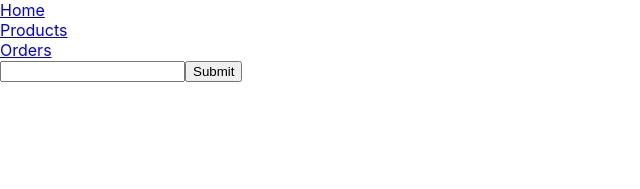
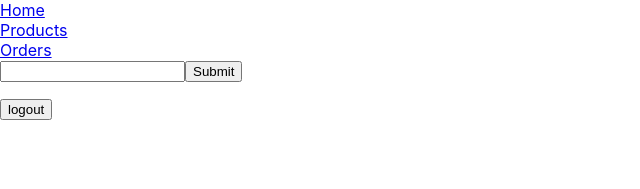
Before and after one commit to goldrunnercode/CPSC-471-Final-Project, a React (Create React App) app in the folder WebApp/my-app/: page / in a window 1280 px wide. Shown: the top 189 px of the page, without its empty margins (0-640 px from the left). Built offline with nearby package versions, Linux system fonts and the light colour scheme.

Commit message:
adding logout functionality

```diff
--- a/WebApp/my-app/src/Pages/Home.js
+++ b/WebApp/my-app/src/Pages/Home.js
@@ -12,7 +12,13 @@ function Home() {
   const handleSubmit = (event) => {
     event.preventDefault()
     setDisplay(text)
+    localStorage.setItem('user', text)
   }
+  const handleLogout = () => {
+    setText("");
+    setDisplay("");
+    localStorage.clear();
+  };
 
   return (
     <div>
@@ -21,6 +27,7 @@ function Home() {
         <button type="submit">Submit</button>
       </form>
       <p>{display}</p>
+      <button onClick={handleLogout}>logout</button>
     </div>
   )
 }
```
Also changed, not shown: WebApp/my-app/src/server.js (added).
